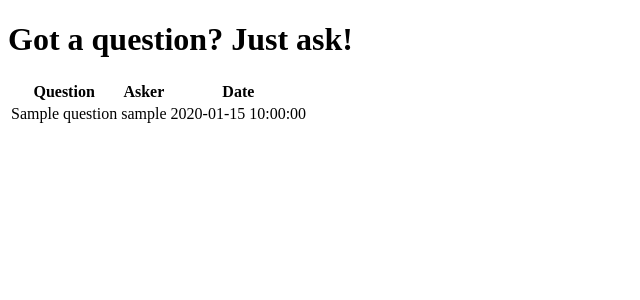
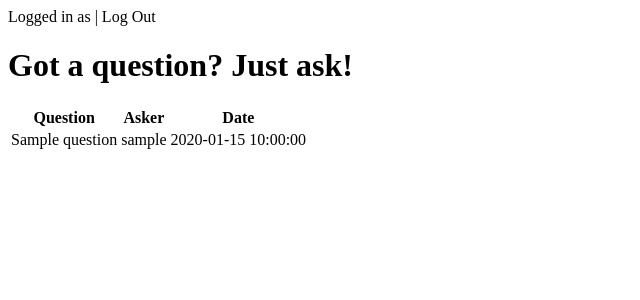
Before and after one commit to sopharsogood/just-flasking-questions, a Python web app: template templates/questions/index.html in a window 1280 px wide. Shown: the top 300 px of the page, without its empty margins (0-640 px from the left). Run offline with Jinja, Linux system fonts and the light colour scheme; the template is opened without the code that fills it: most values are stand-ins (such as "Sample title", 1, 10 or a date in 2020).

Commit message:
Login or logout options displays based on whether currently logged in

```diff
--- a/app.py
+++ b/app.py
@@ -53,6 +53,7 @@ def index():
             return redirect('/')
         except:
             return "Your question could not be submitted. Sorry!"
+
     else
         questions = Question.query.order_by(Question.created_on).all()
         return render_template('questions/index.html', questions = questions)
--- a/templates/layout.html
+++ b/templates/layout.html
@@ -4,6 +4,12 @@
     <meta charset="UTF-8">
     <meta http-equiv="X-UA-Compatible" content="IE=edge">
     <meta name="viewport" content="width=device-width, initial-scale=1.0">
+    {% if username in session %}
+        Log In | Register
+    {% else %}
+        Logged in as {{ session['username'] }} | Log Out
+    {% endif %}
+    <br>
     {% block head %} {% endblock %}
 </head>
 <body>
```
